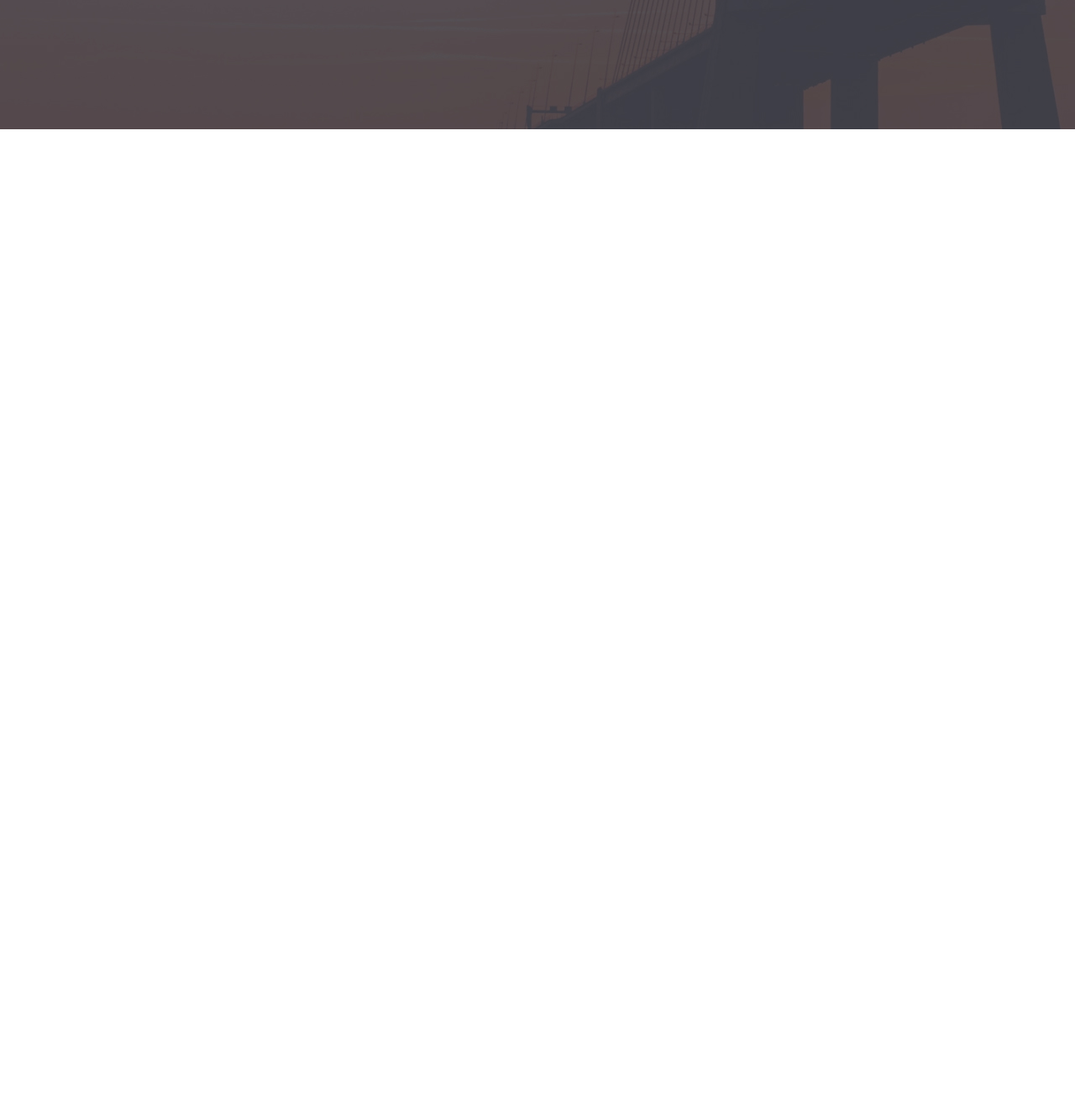
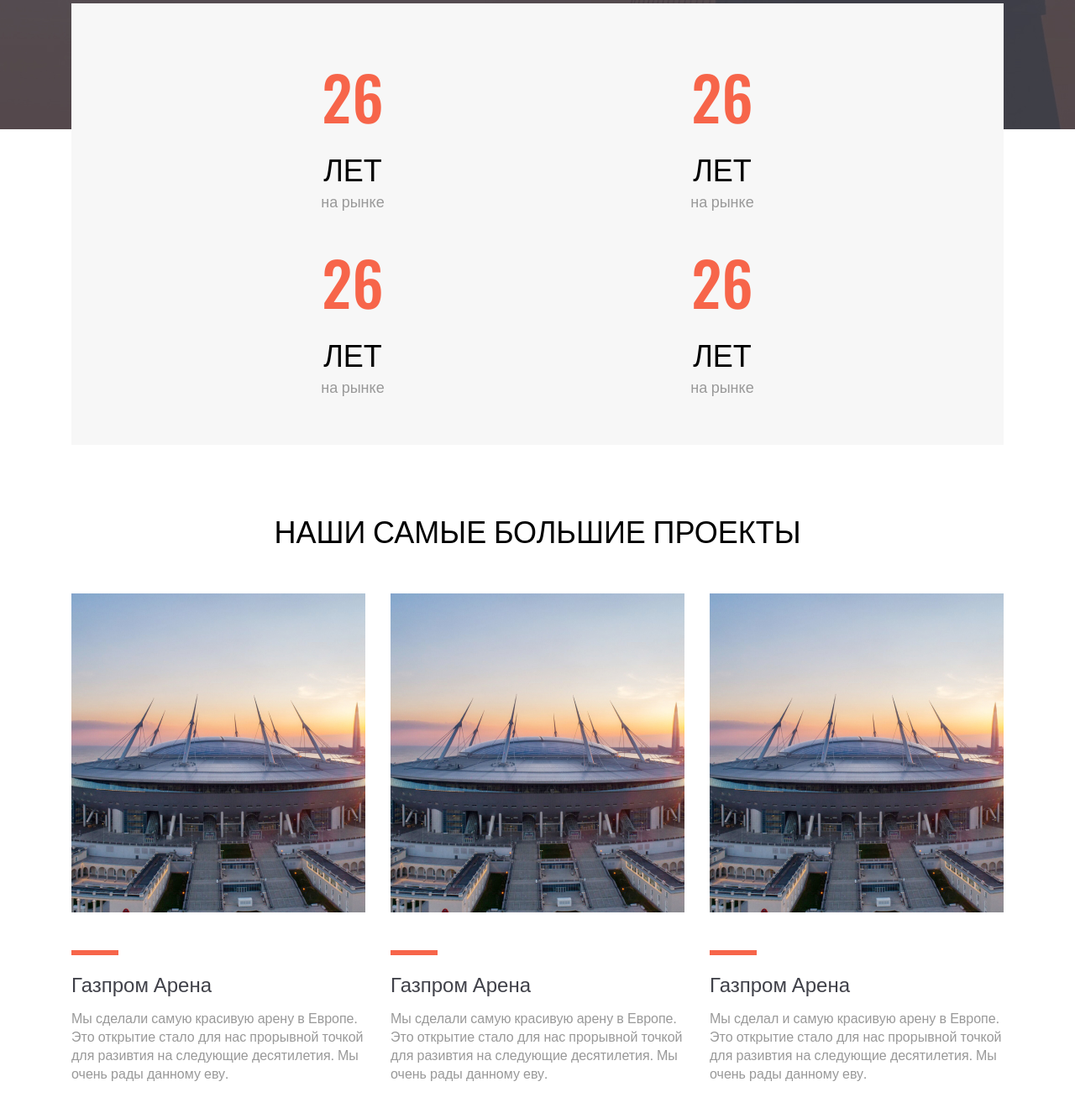
Before and after one commit to iqShuten/zadanie_1, a plain HTML site: page index.html in a window 1280 px wide. Shown: the part 586-1912 px from the top of the page at 84% size. Before the commit the page ends 800 px from the top, so only its background shows below. Drawn offline with nearby package versions, Linux system fonts and the light colour scheme.

Commit message:
Add <section class="about">

```diff
--- a/css/style.css
+++ b/css/style.css
@@ -4,10 +4,18 @@
 *, *::before, *::after {
     box-sizing: inherit;
 }
-body{
+body {
     margin: 0;
     font-family: 'Oswald', sans-serif;
     font-weight: 400;
+}
+img {
+    display: block;
+    max-width: 100%; /*сжатие картинки под изменения расширения */
+}
+h1, h2, h3, h4, h5, h6, p {
+    padding: 0;
+    margin: 0;
 }
 .container {
     max-width: 1110px;
@@ -107,3 +115,121 @@
     text-transform: uppercase;
     margin: 0 auto;
 }
+.about {
+    min-height: 1080px;
+    position: relative;
+    padding-top: 250px;
+}
+.info{
+    position: absolute;
+    top: -150px;
+    left: 50%;
+    transform: translateX(-50%);
+    max-width: 1110px;
+    min-height: 300px;
+    width: 100%;
+    background-color: #f7f7f7;
+    padding: 57px 130px;
+}
+.about__grid {
+    display: grid;
+    grid-template-columns: repeat(4,1fr);
+    gap: 30px;
+    justify-items: center;
+}
+.about__grid-item {
+    text-align: center;
+    width: 190px;
+}
+.about__h4 {
+    color: var(--accent-color);
+    font-size: 72px;
+    font-style: normal;
+    font-weight: 500;
+    line-height: normal;
+    text-transform: uppercase;
+    margin-bottom: 5px;
+}
+.about__h5 {
+    color: #000;
+    font-size: 36px;
+    font-style: normal;
+    font-weight: 500;
+    line-height: normal;
+    text-transform: uppercase;
+}
+.about__p {
+    color: var(--gray-color);
+    font-size: 18px;
+    font-style: normal;
+    font-weight: 500;
+    line-height: normal;
+}
+@media screen and (max-width: 1280px) {
+    .about__grid {
+        grid-template-columns: repeat(2,1fr);
+        grid-template-rows: repeat(2,1fr);
+    }
+}
+@media screen and (max-width: 768px) {
+    .info {
+        position: relative;
+    }
+    .about__grid {
+        grid-template-columns: repeat(1,1fr);
+        grid-template-rows: repeat(4,1fr);
+    }
+}
+.project-h2 {
+    text-align: center;
+    margin-bottom: 50px;
+}
+.about__flex {
+    display: flex;
+}
+.about__flex-item {
+    max-width: 350px;
+    margin-right: 30px;
+}
+.about__flex-item:last-child {
+    margin-right: 0;
+}
+.project-img {
+    margin-bottom: 45px;
+}
+.rectangle {
+    width: 56px;
+    height: 6px;
+    background-color: var(--accent-color);
+    margin-bottom: 15px;
+}
+.project-h3 {
+    color: var(--dark-color);
+    margin-bottom: 13px;
+
+}
+.project-p {
+    color: var(--gray-color);
+}
+@media screen and (max-width: 1280px) {
+    .about {
+        padding: 450px 15px 110px 15px;
+    }
+}
+@media screen and (max-width: 768px) {
+    .about {
+        padding-top: 150px;
+        padding-bottom: 80px;
+    }
+    .about__flex {
+        flex-direction: column;
+        align-items: center;
+    }
+    .about__flex-item {
+        margin-right: 0;
+        margin-bottom: 30px;
+    }
+    .about__flex-item:last-child {
+        margin-bottom: 0;
+    }
+}
--- a/index.html
+++ b/index.html
@@ -28,5 +28,56 @@
         <h4 class="h4">Стадионы, газопроводы, мосты, дамбы</h4>
       </div>
     </header>
+    <section class="about">
+      <div class="info">
+        <div class="container">
+          <div class="about__grid">
+            <div class="about__grid-item">
+              <h4 class="about__h4">26</h4>
+              <h5 class="about__h5">лет</h5>
+              <p class="about__p">на рынке</p>
+            </div>
+            <div class="about__grid-item">
+              <h4 class="about__h4">26</h4>
+              <h5 class="about__h5">лет</h5>
+              <p class="about__p">на рынке</p>
+            </div>
+            <div class="about__grid-item">
+              <h4 class="about__h4">26</h4>
+              <h5 class="about__h5">лет</h5>
+              <p class="about__p">на рынке</p>
+            </div>
+            <div class="about__grid-item">
+              <h4 class="about__h4">26</h4>
+              <h5 class="about__h5">лет</h5>
+              <p class="about__p">на рынке</p>
+            </div>
+          </div>
+        </div>
+      </div>
+      <div class="container">
+        <h2 class="text-h2 project-h2">Наши самые большие проекты</h2>
+        <div class="about__flex">
+          <div class="about__flex-item">
+            <img class="project-img" src="img/about-example .jpg" alt="Example">
+            <div class="rectangle"></div>
+            <h3 class="text-h3 project-h3">Газпром Арена</h3>
+            <p class="text-p project-p">Мы сделали самую красивую арену в Европе. Это открытие стало для нас прорывной точкой для разивтия на следующие десятилетия. Мы очень рады данному еву.</p>
+          </div>
+          <div class="about__flex-item">
+            <img class="project-img" src="img/about-example .jpg" alt="Example">
+            <div class="rectangle"></div>
+            <h3 class="text-h3 project-h3">Газпром Арена</h3>
+            <p class="text-p project-p">Мы сделали самую красивую арену в Европе. Это открытие стало для нас прорывной точкой для разивтия на следующие десятилетия. Мы очень рады данному еву.</p>
+          </div>
+          <div class="about__flex-item">
+            <img class="project-img" src="img/about-example .jpg" alt="Example">
+            <div class="rectangle"></div>
+            <h3 class="text-h3 project-h3">Газпром Арена</h3>
+            <p class="text-p project-p">Мы сделал и самую красивую арену в Европе. Это открытие стало для нас прорывной точкой для разивтия на следующие десятилетия. Мы очень рады данному еву.</p>
+          </div>
+        </div>
+      </div>
+    </section>
   </body>
 </html>
```
Also changed, not shown: img/about-example .jpg (added).
